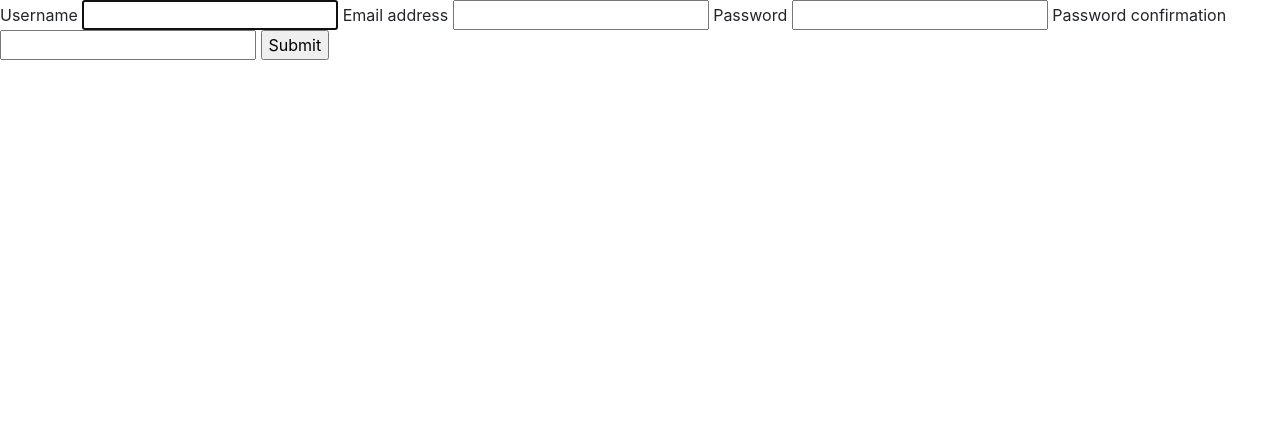
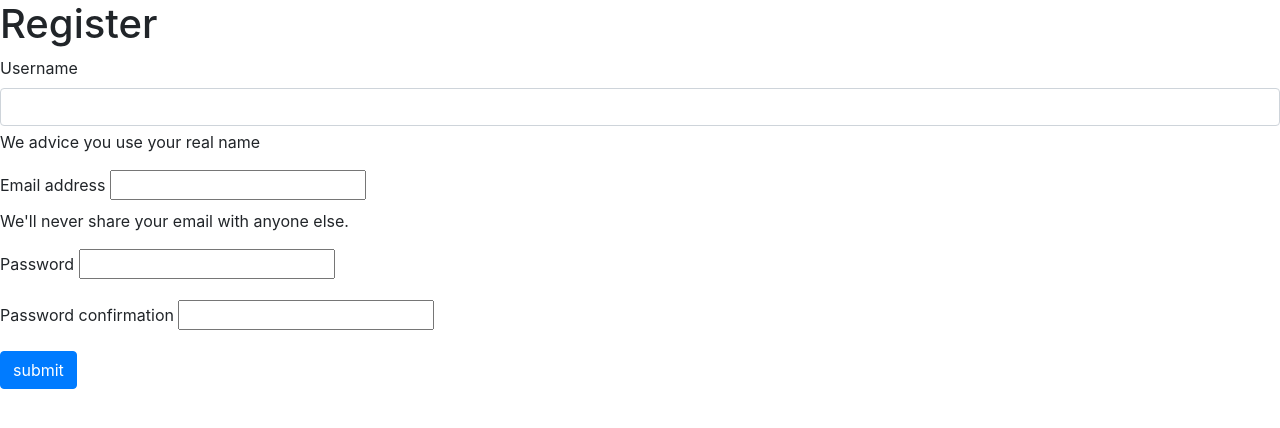
Before and after one commit to dcccalvin/user_authentication, a Django app: page /register/ in a window 1280 px wide. Shown: the top 428 px of the page. Run offline with Django 4.2, Linux system fonts and the light colour scheme.

Commit message:
username customised and functioning

```diff
--- a/user_auth/members/templates/user/register.html
+++ b/user_auth/members/templates/user/register.html
@@ -7,51 +7,54 @@
     <title>Register</title>
 </head>
 <body>
-    {% comment %} <h1>Register</h1>
-    <form>
+    <h1>Register</h1>
+    <form method="POST" action="" >
+        {% csrf_token %}
         <div class="mb-3">
-            <label for="exampleInputEmail1" class="form-label">Email address</label>
-            <input type="email" class="form-control" id="exampleInputEmail1" aria-describedby="emailHelp">
-            <div id="emailHelp" class="form-text">We'll never share your email with anyone else.</div>
+            <label for="exampleInputEmail1" class="form-label">{{form.username.label}}</label>
+            {% comment %} {{form.username}} {% endcomment %}
+            <input type="text" class="form-control" id="{{ form.username.id_for_label }}" name="{{ form.username.name }}" value="{{ form.username.value|default:'' }}" required>
+            <div id="emailHelp" class="form-text">We advice you use your real name</div>
           </div>
+
         <div class="mb-3">
-          <label for="exampleInputEmail1" class="form-label">Email address</label>
-          <input type="email" class="form-control" id="exampleInputEmail1" aria-describedby="emailHelp">
+          <label for="exampleInputEmail1" class="form-label">{{form.email.label}}</label>
+          {{form.email}}
           <div id="emailHelp" class="form-text">We'll never share your email with anyone else.</div>
         </div>
 
 
         <div class="mb-3">
-          <label for="exampleInputPassword1" class="form-label">Password</label>
-          <input type="password" class="form-control" id="exampleInputPassword1">
+          <label for="exampleInputPassword1" class="form-label">{{form.password1.label}}</label>
+          {{form.password1}}
         </div>
 
         <div class="mb-3">
-            <label for="exampleInputPassword1" class="form-label">Password</label>
-            <input type="password" class="form-control" id="exampleInputPassword1">
+            <label for="exampleInputPassword1" class="form-label">{{form.password2.label}}</label>
+            {{form.password2}}
           </div>
 
 
-        <button type="submit" class="btn btn-primary">Submit</button>
-      </form> {% endcomment %}
-    <form method="POST" action="" >
+        <button type="submit" class="btn btn-primary" name="create user" >submit</button>
+      </form>
+    {% comment %} <form method="POST" action="" >
         {% csrf_token %}
-        {{form.username.label}}
-        {{form.username}}
 
 
-        {{form.email.label}}
-        {{form.email}}
 
-        {{form.password1.label}}
-        {{form.password1}}
 
-        {{form.password2.label}}
-        {{form.password2}}
+
+
+
+
+
+
+
+
 
 
 
         <input type="submit" name="create user">
-    </form>
+    </form> {% endcomment %}
 </body>
 </html>
```
Also changed, not shown: user_auth/db.sqlite3.
